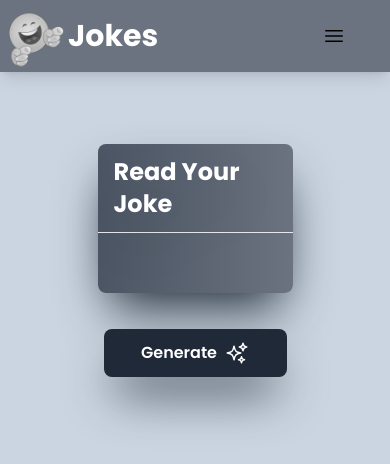
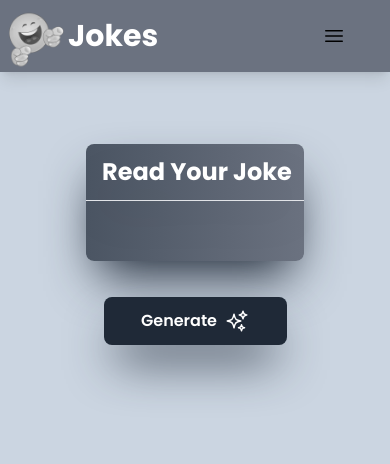
Before and after one commit to NaveenNandhu/Joke_generator, a plain HTML site: page Jokes/index.html in a window 390 px wide. Drawn offline with nearby package versions, Linux system fonts and the light colour scheme; no server answers.

Commit message:
Update index.html

```diff
--- a/Jokes/index.html
+++ b/Jokes/index.html
@@ -40,7 +40,7 @@
         </div>
         <div class="w-full flex justify-center">
             <div
-                class="w-1/2 mt-36 h-fit rounded-lg bg-gradient-to-r from-gray-600 to-gray-500 shadow-2xl shadow-gray-800">
+                class="w-67 sm:w-1/2 mt-36 h-fit rounded-lg bg-gradient-to-r from-gray-600 to-gray-500 shadow-2xl shadow-gray-800">
                 <div>
                     <h1 class="font-popins font-bold text-2xl p-3 text-white ml-1 drop-shadow-2xl">Read
                         Your
```
